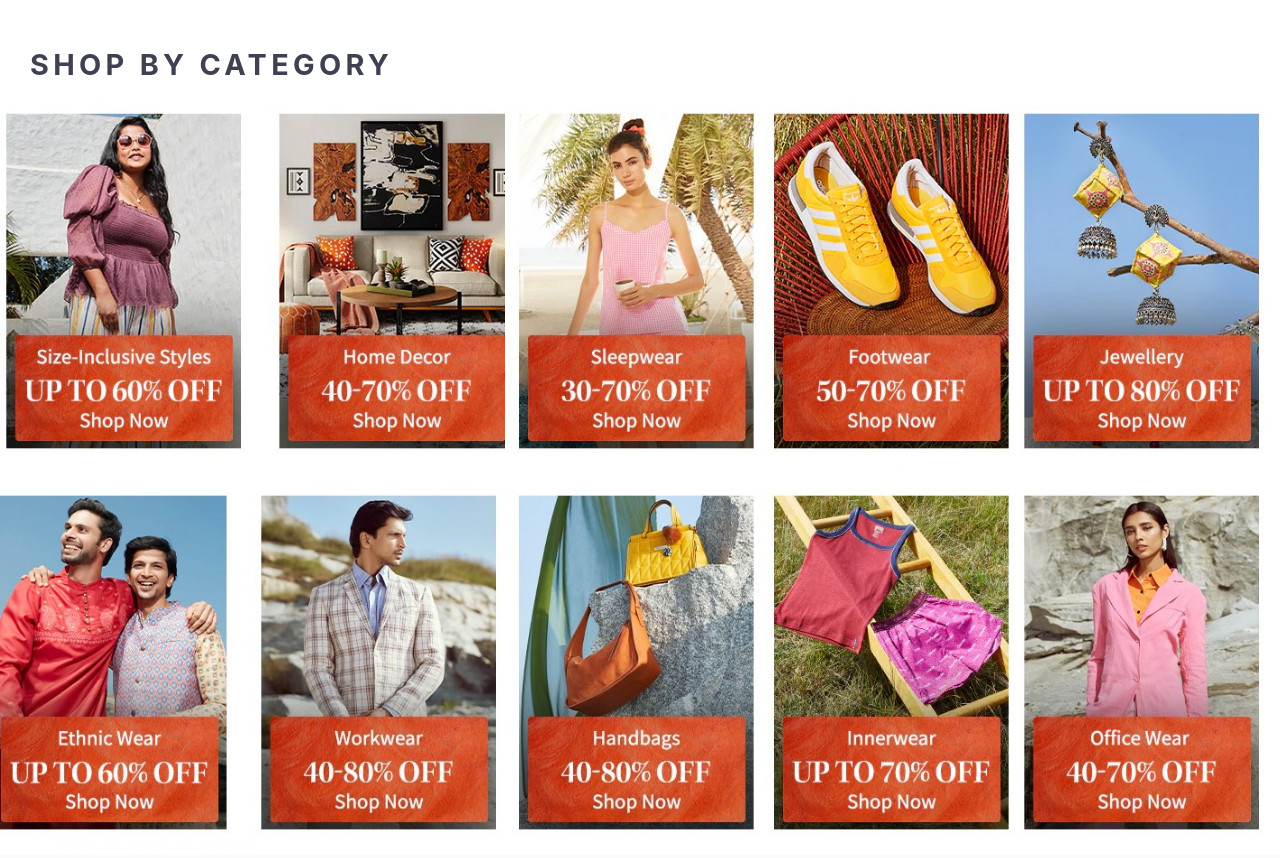
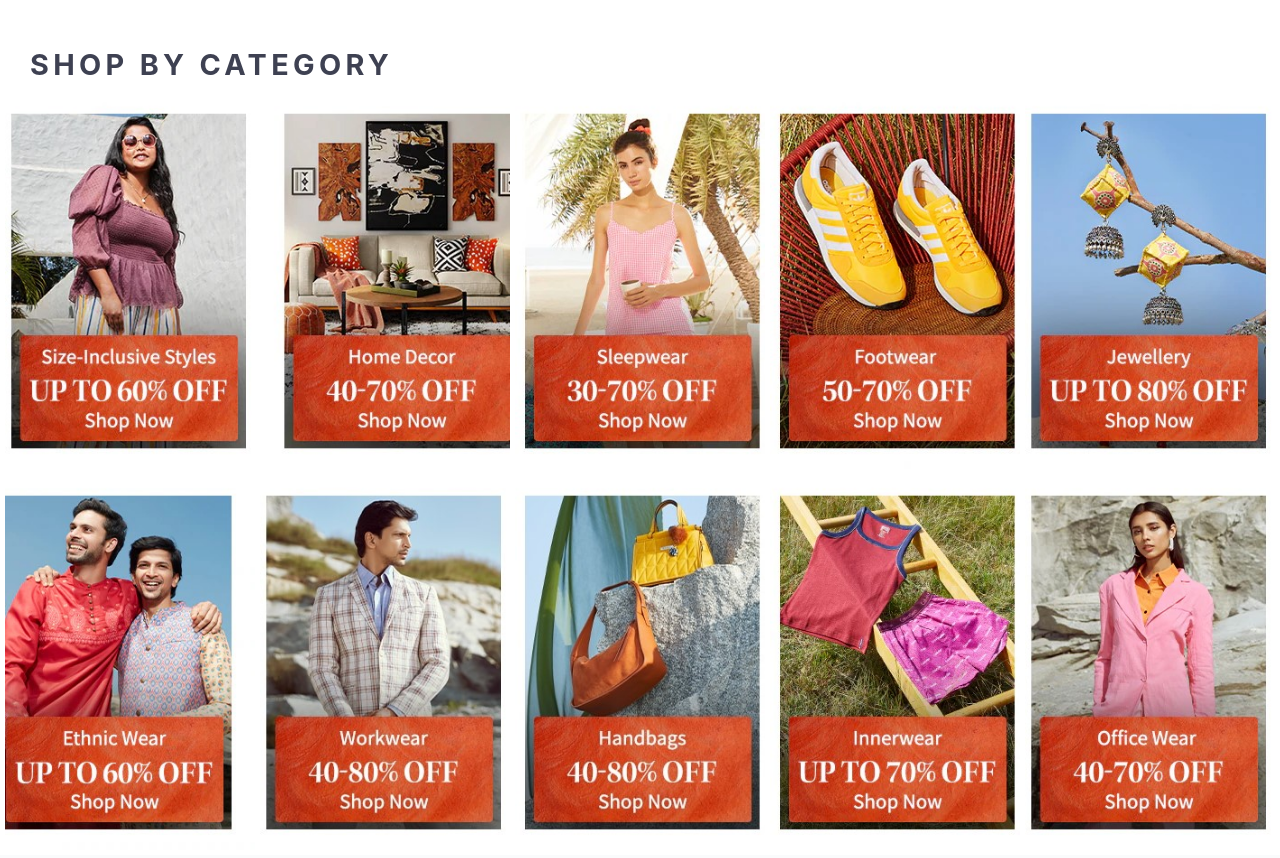
Before and after one commit to Shivam0001-AI/html-myntra, a plain HTML site: page index.html in a window 1280 px wide. Shown: the part 1222-2080 px from the top of the page. Drawn offline with nearby package versions, Linux system fonts and the light colour scheme.

Commit message:
Update index.html

```diff
--- a/index.html
+++ b/index.html
@@ -57,7 +57,7 @@
         </div>
 
         <div class="category_heading">SHOP BY CATEGORY</div>
-        <div class="category_item">
+        <div class="category_items">
             <a href="#"><img class="sale_item" src="./images/categories/1.jpg" ></a>
             <a href="#"><img class="sale_item" src="./images/categories/2.jpg" ></a>
             <a href="#"><img class="sale_item" src="./images/categories/3.jpg" ></a>
```
